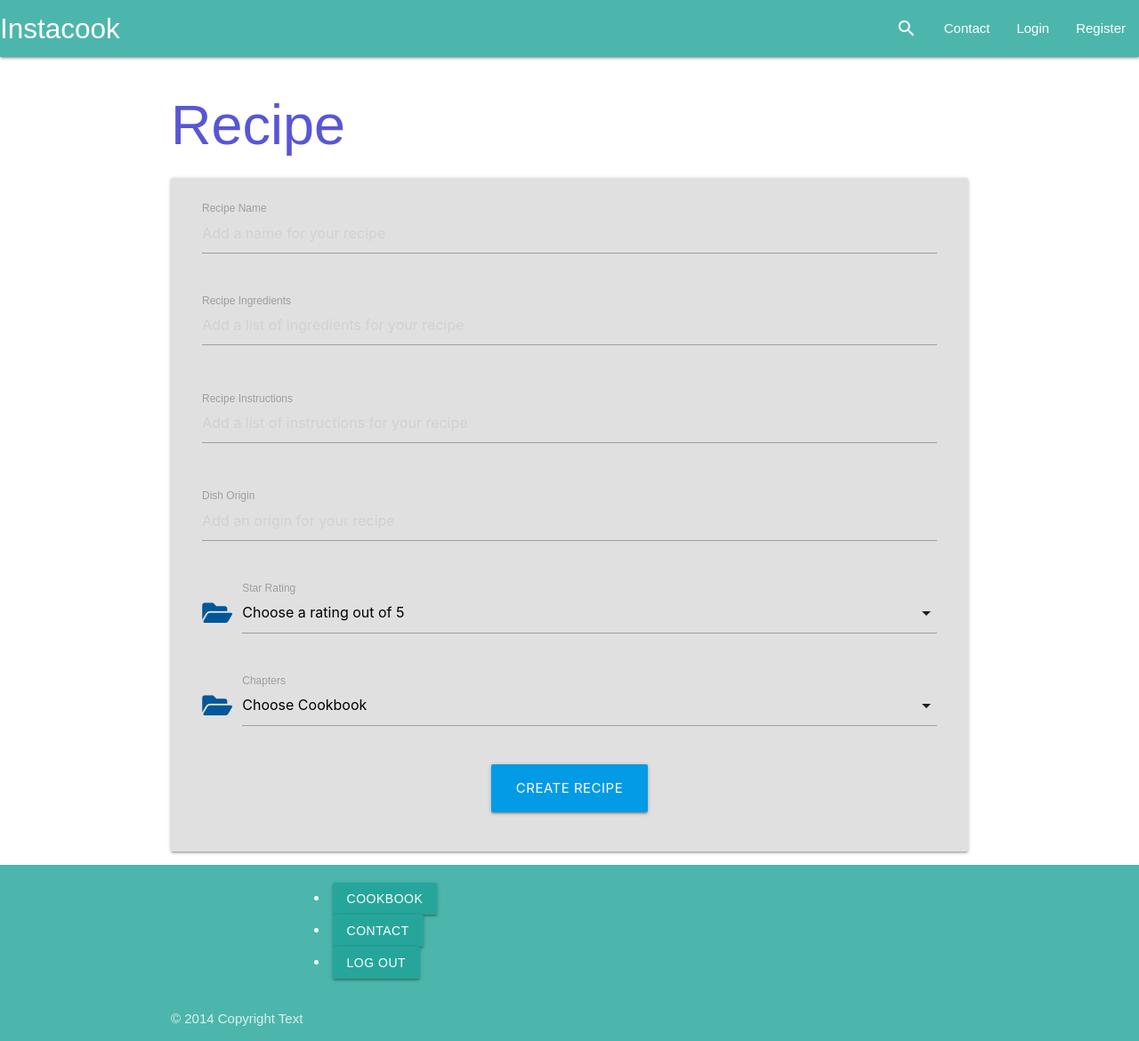
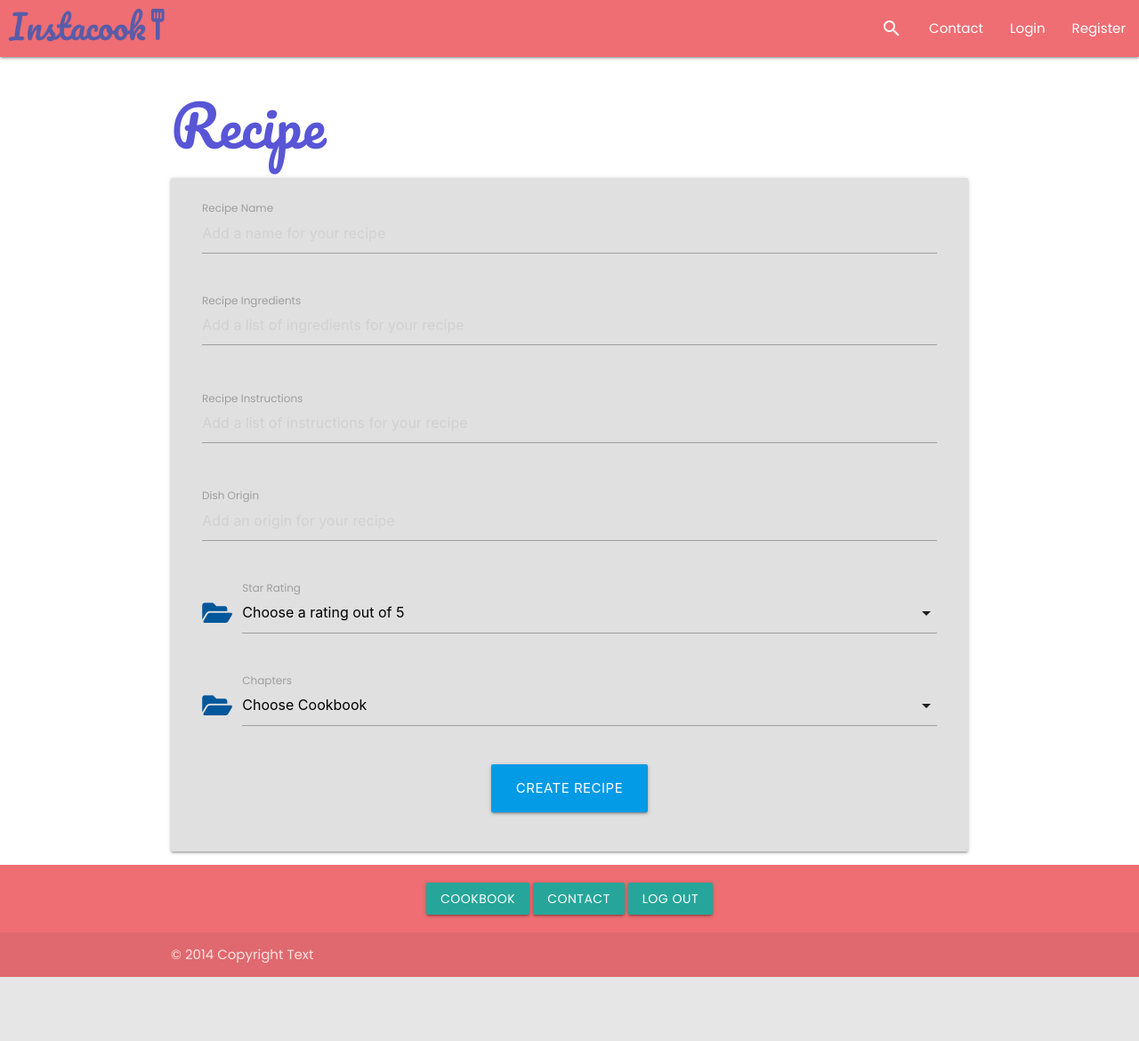
Before and after one commit to kateuj/instacook, a Flask app: page /add_recipe in a window 1280 px wide. Shown: the whole page at 89% size. After the commit the page ends 1098 px from the top, so only its background shows below. Run offline with Flask 2, Linux system fonts and the light colour scheme; data that the repository does not hold is empty; some libraries are stand-ins or nearby versions.

Commit message:
layout tidy up of footer

```diff
--- a/recipes/templates/base.html
+++ b/recipes/templates/base.html
@@ -8,11 +8,15 @@
     <link rel="icon" type="image/png" sizes="32x32" href="/favicon-32x32.png">
     <link rel="icon" type="image/png" sizes="16x16" href="/favicon-16x16.png">
     <link rel="manifest" href="/site.webmanifest">
+    <link rel="preconnect" href="https://fonts.googleapis.com">
+    <link rel="preconnect" href="https://fonts.gstatic.com" crossorigin>
+    <link href="https://fonts.googleapis.com/css2?family=Pacifico&family=Poppins:ital,wght@0,100;0,200;0,300;0,400;0,500;0,600;0,700;0,800;0,900;1,100;1,200;1,300;1,400;1,500;1,600;1,700;1,800;1,900&display=swap" rel="stylesheet">
     <!-- Compiled and minified CSS -->
     <link rel="stylesheet" href="https://cdnjs.cloudflare.com/ajax/libs/materialize/1.0.0/css/materialize.min.css">
     <link href="https://fonts.googleapis.com/icon?family=Material+Icons" rel="stylesheet">
     <link rel="stylesheet" href="https://cdnjs.cloudflare.com/ajax/libs/font-awesome/5.13.1/css/all.min.css"
-    integrity="sha512-xA6Hp6oezhjd6LiLZynuukm80f8BoZ3OpcEYaqKoCV3HKQDrYjDE1Gu8ocxgxoXmwmSzM4iqPvCsOkQNiu41GA==" crossorigin="anonymous" type="text/css">
+        integrity="sha512-xA6Hp6oezhjd6LiLZynuukm80f8BoZ3OpcEYaqKoCV3HKQDrYjDE1Gu8ocxgxoXmwmSzM4iqPvCsOkQNiu41GA=="
+        crossorigin="anonymous" type="text/css">
     <link href="{{ url_for('static', filename='css/style.css') }}" rel="stylesheet">
     <title>Instacook</title>
 </head>
@@ -20,9 +24,11 @@
 <body>
 
     <header>
-        <nav class="teal lighten-2">
+        <nav class="pink-background">
             <div class="nav-wrapper">
-                <a href="{{ url_for('index') }}" class="brand-logo">Instacook</a>
+                <a href="{{ url_for('index') }}" class="brand-logo">
+                    <img id="nav-logo" src="{{ url_for('static', filename='assets/site-images/instacook-logo.webp') }}">
+                </a>
                 <a href="#" data-target="mobile-demo" class="sidenav-trigger"><i class="material-icons">menu</i></a>
                 <ul class="right hide-on-med-and-down">
                     <li><a href="{{ url_for('search') }}"><i class="material-icons">search</i></a></li>
@@ -73,18 +79,17 @@
         {% endblock %}
     </main>
 
-    <footer class="page-footer teal lighten-2">
+    <footer class="page-footer pink-background">
         <div class="container">
-            <div class="row">
-                <div class="col l4 offset-l2 s12">
-                    <li><a class="waves-effect waves-light btn" href="{{ url_for('cookbook') }}">Cookbook</a></li>
-                    <li><a class="waves-effect waves-light btn" href="{{ url_for('contact') }}">Contact</a></li>
-                    <li><a class="waves-effect waves-light btn" href="{{ url_for('logout') }}">Log Out</a></li>
-
+            <div class="row center-align">
+                <div class="col s12">
+                    <a class="waves-effect waves-light btn" href="{{ url_for('cookbook') }}">Cookbook</a>
+                    <a class="waves-effect waves-light btn" href="{{ url_for('contact') }}">Contact</a>
+                    <a class="waves-effect waves-light btn" href="{{ url_for('logout') }}">Log Out</a>
                 </div>
             </div>
         </div>
-        <div class="footer-copyright teal lighten-2">
+        <div class="footer-copyright pink-background">
             <div class="container">
                 © 2014 Copyright Text
             </div>
```
Lines whose indentation alone changed are shown as unchanged.
